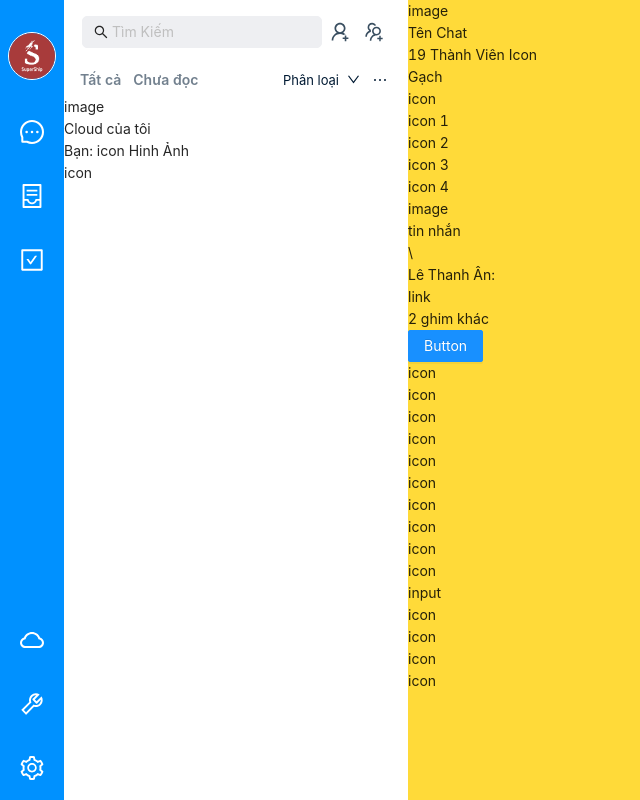
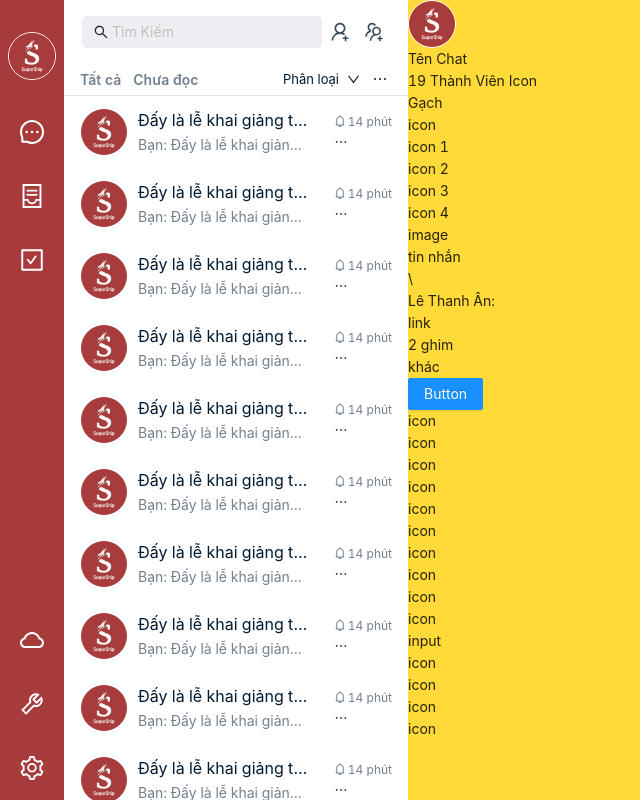
Before and after one commit to thanhan11315/Chat, a React (Create React App) app: page / in a window 1280 px wide. Shown: the whole page, without its empty margins (0-640 px from the left). Built offline with nearby package versions, Linux system fonts and the light colour scheme.

Commit message:
sliderbar

```diff
--- a/src/layouts/DefaultLayout/index.css
+++ b/src/layouts/DefaultLayout/index.css
@@ -26,7 +26,7 @@
   --B30: #abcdff;
   --B40: #72abff;
   --B50: #3989ff;
-  --B60: #0068ff;
+  --B60: #a73a3a;
   --B70: #0068ff;
   --B80: #004bb9;
   --B90: #004bb9;
@@ -229,8 +229,8 @@
   );
   --HL_photo-bg: #545454;
   --HL_input: rgba(0, 133, 255, 0.25);
-  --HL_sidebar: #0091ff;
-  --HL_sidebar-active: #006edc;
+  --HL_sidebar: #a73a3a;
+  --HL_sidebar-active: #730e0e;
   --primary-text: #001a33;
   --secondary-text: #72808e;
   --link: #0068ff;
@@ -315,11 +315,13 @@ li {
 #wrapper .box-nav-2 {
   width: 344px;
   background-color: var(--WA100);
+  height: 100vh;
+  overflow: hidden;
 }
 
-#wrapper .box-nav-2 {
-  width: 344px;
-  background-color: var(--WA100);
+#wrapper .box-nav-2 .overflow {
+  overflow-y: scroll;
+  height: calc(100vh - 96px);
 }
 
 #wrapper .box-nav-2 .search-add {
@@ -359,6 +361,7 @@ li {
   padding: 0px 16px;
   align-items: center;
   justify-content: space-between;
+  border-bottom: 1px solid var(--border);
 }
 
 #wrapper .box-nav-2 .title-nav-2 .title {
@@ -421,7 +424,76 @@ li {
   border-radius: 50%;
 }
 
+#wrapper .box-choose-chatbox {
+  height: 72px;
+  align-items: center;
+  justify-content: space-between;
+  padding: 0px 16px;
+  cursor: pointer;
+}
+
+#wrapper .box-choose-chatbox:hover {
+  background-color: var(--item-wa-hover);
+}
+#wrapper .box1 {
+  flex: 1;
+  height: 100%;
+}
+
+#wrapper .box-choose-chatbox .image {
+  width: 58px;
+  align-self: center;
+}
+
+#wrapper .choose-chatbox {
+  max-width: 170px;
+  align-self: center;
+}
+
+#wrapper .choose-chatbox .title,
+#wrapper .choose-chatbox .content {
+  text-overflow: ellipsis;
+  white-space: nowrap;
+  overflow: hidden;
+}
+
+#wrapper .choose-chatbox .title {
+  font-weight: 400;
+  font-size: 16px;
+  line-height: 21px;
+  color: var(--primary-text);
+  margin-bottom: 5px;
+}
+
+#wrapper .choose-chatbox .content {
+  font-weight: 400;
+  font-size: 14px;
+  letter-spacing: normal;
+  line-height: 18px;
+  color: var(--secondary-text);
+}
+
+#wrapper .box2 {
+  width: 58px;
+}
+
+#wrapper .box2 .time-before {
+  line-height: 21px;
+  font-weight: 400;
+  font-size: 12px;
+  letter-spacing: normal;
+  overflow: hidden;
+  white-space: nowrap;
+  color: var(--N80);
+  position: relative;
+  display: flex;
+  align-items: center;
+  justify-content: space-between;
+}
+
 #wrapper .box-nav-3 {
   flex: 1;
   background-color: var(--Y40);
+  max-height: 100vh;
+  overflow: hidden;
 }
--- a/src/layouts/DefaultLayout/index.js
+++ b/src/layouts/DefaultLayout/index.js
@@ -10,12 +10,63 @@ import {
   UsergroupAddOutlined,
   DownOutlined,
   EllipsisOutlined,
+  BellOutlined,
 } from "@ant-design/icons";
 import React from "react";
 import "./index.css";
 import SuperShipLogo from "../../assets/images/SuperShipLogo.png";
 import InPutSearch from "../../components/InPutSearch";
 function DefaultLayout({ children }) {
+  const data = [];
+
+  for (let i = 0; i < 50; i++) {
+    data.push(
+      <Row className="box-choose-chatbox">
+        <Row className="box1">
+          <Col className="image">
+            <img
+              src={SuperShipLogo}
+              alt="not load img"
+              style={{
+                border: "0.5px solid #fff",
+                borderRadius: "50%",
+                objectFit: "cover",
+                with: "48px",
+                height: "48px",
+                cursor: "pointer",
+              }}
+            />
+          </Col>
+          <Col className="choose-chatbox">
+            <div className="title">
+              {" "}
+              Đấy là lễ khai giảng tại điểm trường thôn 5 Tu Nấc, Quảng Nam -
+              nơi chưa hề có điện và nước sạch. 54 học sinh đồng bào Xơ Đăng
+              không quản ngại thiếu thốn vẫn hân hoan chào năm học mới cùng thầy
+              cô dù cái ăn còn chưa no bụng.
+            </div>
+            <div className="content">
+              Bạn: Đấy là lễ khai giảng tại điểm trường thôn 5 Tu Nấc, Quảng Nam
+              - nơi chưa hề có điện và nước sạch. 54 học sinh đồng bào Xơ Đăng
+              không quản ngại thiếu thốn vẫn hân hoan chào năm học mới cùng thầy
+              cô dù cái ăn còn chưa no bụng.
+            </div>
+          </Col>
+        </Row>
+        <Col className="box2">
+          <div className="time-before">
+            <BellOutlined />
+            14 phút
+          </div>
+          <div className="icon">
+            <EllipsisOutlined />
+          </div>
+        </Col>
+      </Row>
+    );
+    console.log(data);
+  }
+
   return (
     <>
       <Row id="wrapper">
@@ -104,21 +155,29 @@ function DefaultLayout({ children }) {
               </Col>
             </Row>
           </Row>
-          <div className="box-choose-chatbox">
-            <div className="box1">
-              <div className="image">image</div>
-              <div className="choose-chatbox">
-                <div className="title"> Cloud của tôi</div>
-                <div className="content">Bạn: icon Hinh Ảnh</div>
-              </div>
-            </div>
-            <div className="box2">icon</div>
+          <div className="overflow">
+            {data.map((value) => {
+              return value;
+            })}
           </div>
         </Col>
         <Col className="box-nav-3">
           <div className="box-nav-chat">
             <div className="box-1">
-              <div className="image">image</div>
+              <div className="image">
+                <img
+                  src={SuperShipLogo}
+                  alt="not load img"
+                  style={{
+                    border: "0.5px solid #fff",
+                    borderRadius: "50%",
+                    objectFit: "cover",
+                    with: "48px",
+                    height: "48px",
+                    cursor: "pointer",
+                  }}
+                />
+              </div>
               <div className="box-1-1">
                 <div className="title">Tên Chat</div>
                 <div className="Status">
```
